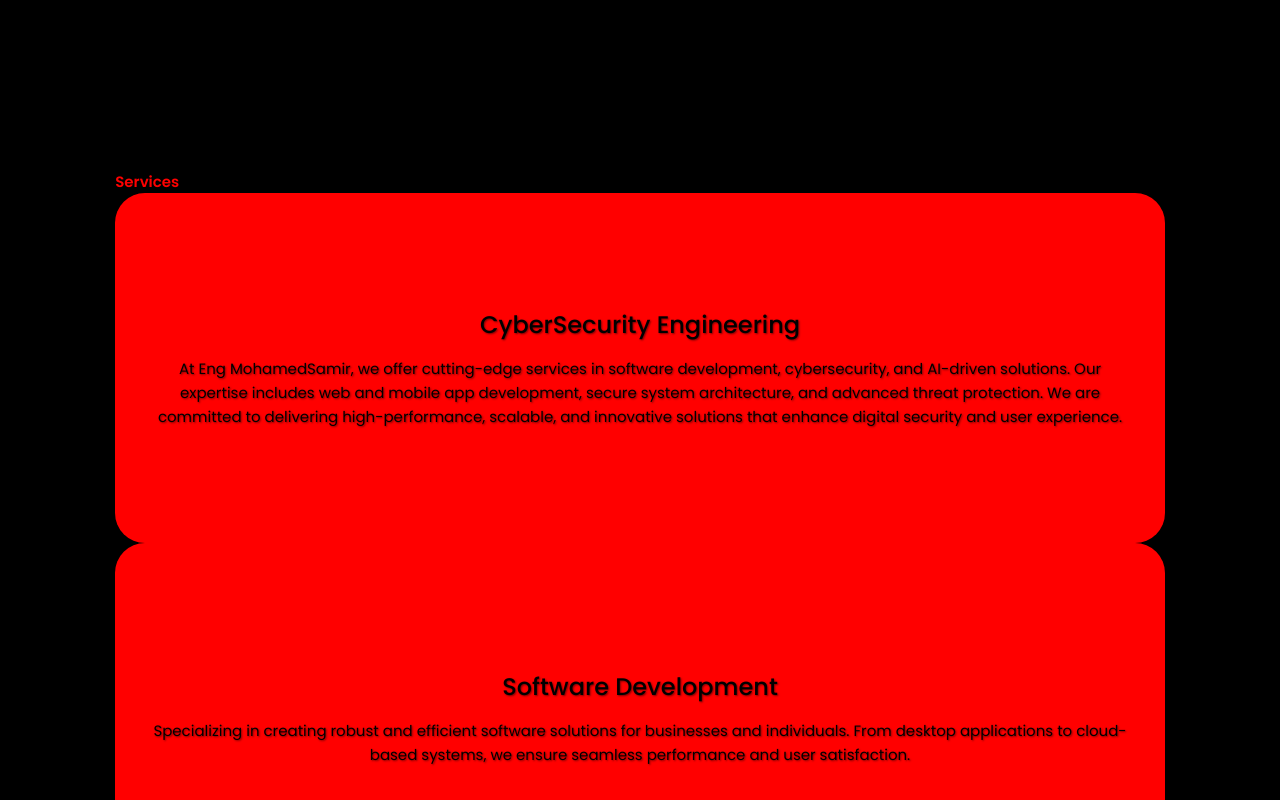
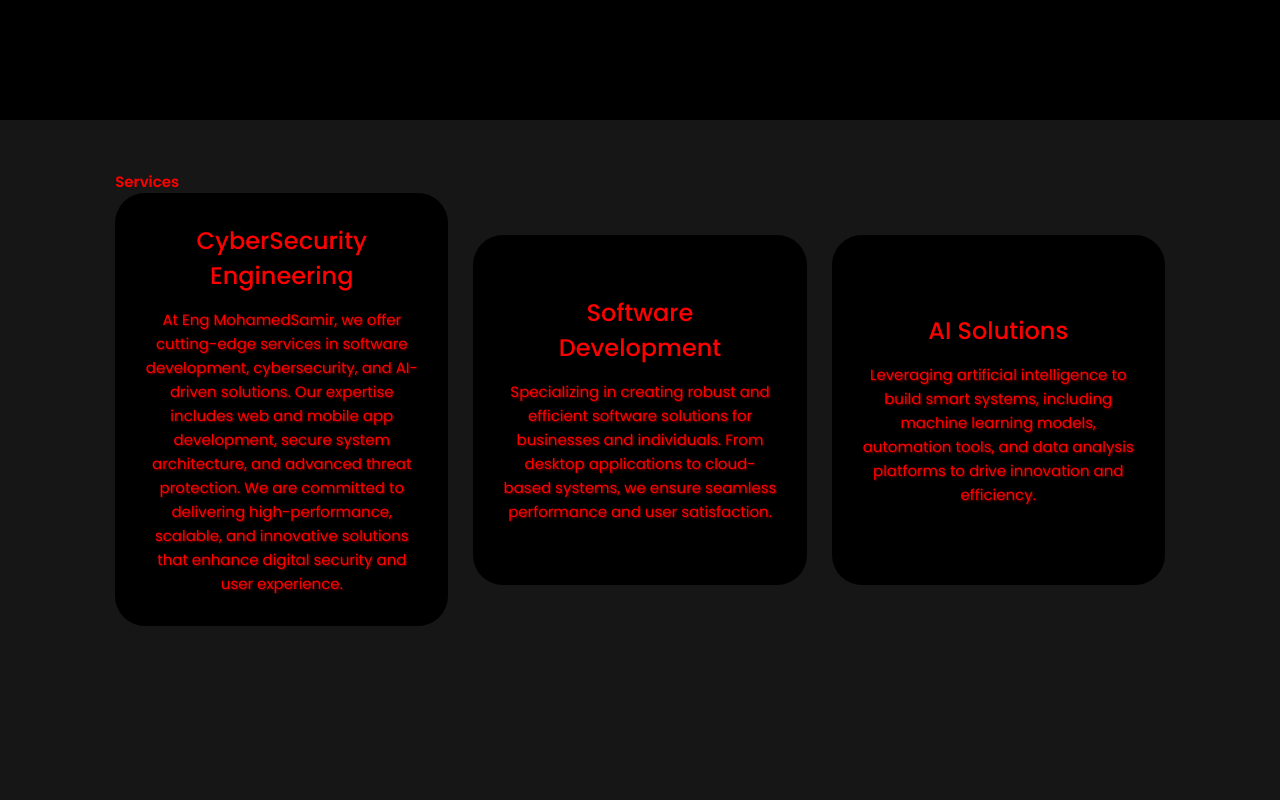
Before and after one commit to VAmo110/port, a plain HTML site: page index.html in a window 1280 px wide. Shown: the part 680-1480 px from the top of the page. Drawn offline with Linux system fonts and the light colour scheme.

Commit message:
Update styles.css

```diff
--- a/styles.css
+++ b/styles.css
@@ -248,8 +248,19 @@
 }
 
 /* Services Section */
+.services {
+    background: var(--second-bg-color);
+}
+
+.services-container {
+    display: grid;
+    grid-template-columns: repeat(3, 1fr);
+    align-items: center;
+    gap: 2.5rem;
+}
+
 .services-box {
-    background-color: #ff0000; /* خلفية بيضاء */
+    background-color: #000000; /* خلفية بيضاء */
     min-height: 350px; /* زيادة الارتفاع شوية */
     border-radius: 3rem;
     cursor: pointer;
@@ -258,7 +269,7 @@
     justify-content: center;
     align-items: center;
     padding: 3rem; /* زيادة المساحة الداخلية */
-    color: #000000; /* النص أسود */
+    color: #ff0000; /* النص أسود */
 }
 
 .services-box:hover {
@@ -283,7 +294,7 @@
     font-size: 1.5rem; /* تصغير النص */
     font-weight: 400;
     line-height: 1.6; /* مسافة بين السطور للقراءة المريحة */
-    text-shadow: 1px 1px 2px rgba(0, 0, 0, 0.5); /* ظل للنص */
+    text-shadow: 1px 1px 2px rgba(255, 0, 0, 0.5); /* ظل للنص */
 }
 
 @media (max-width: 768px) {
```
